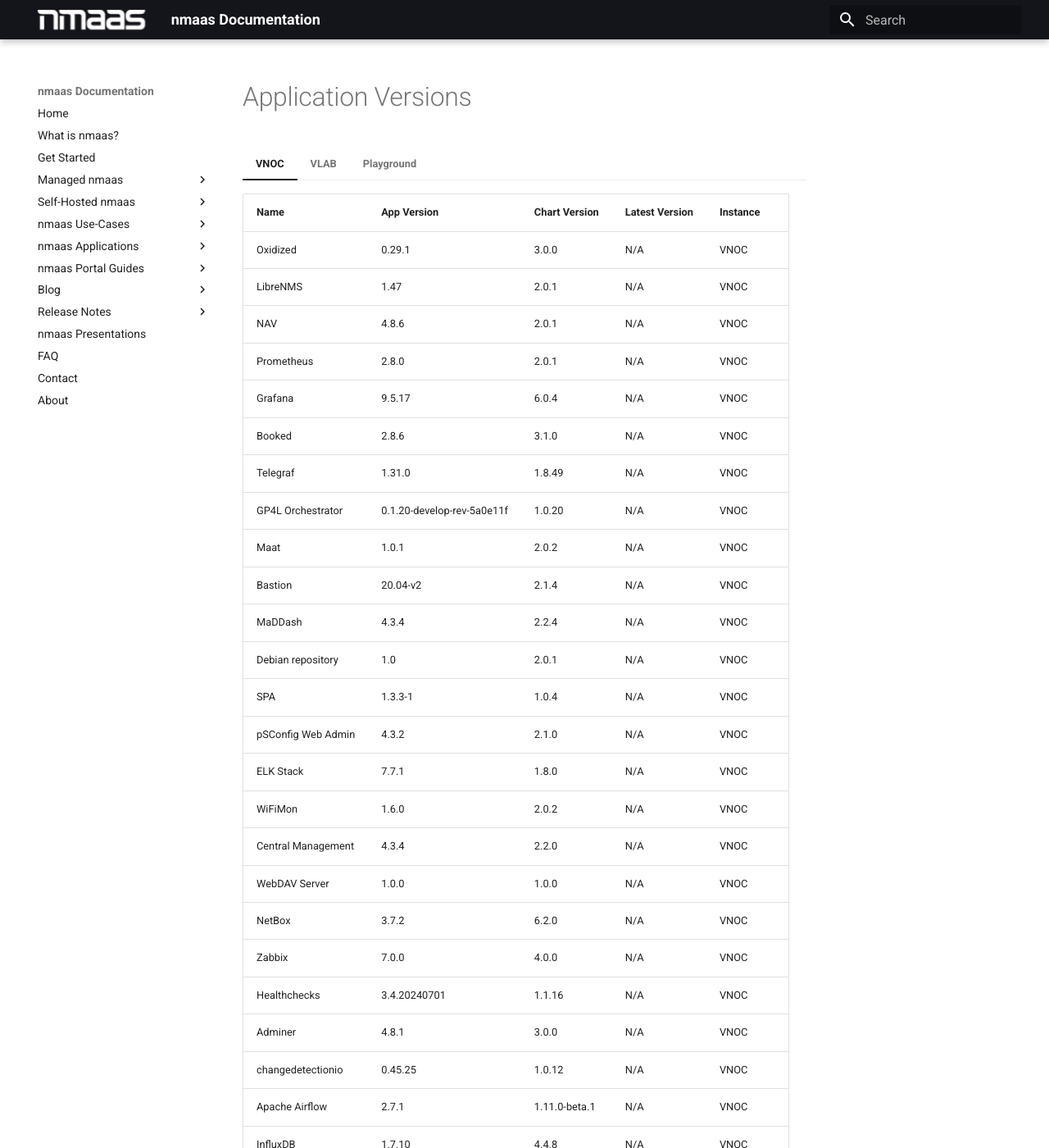
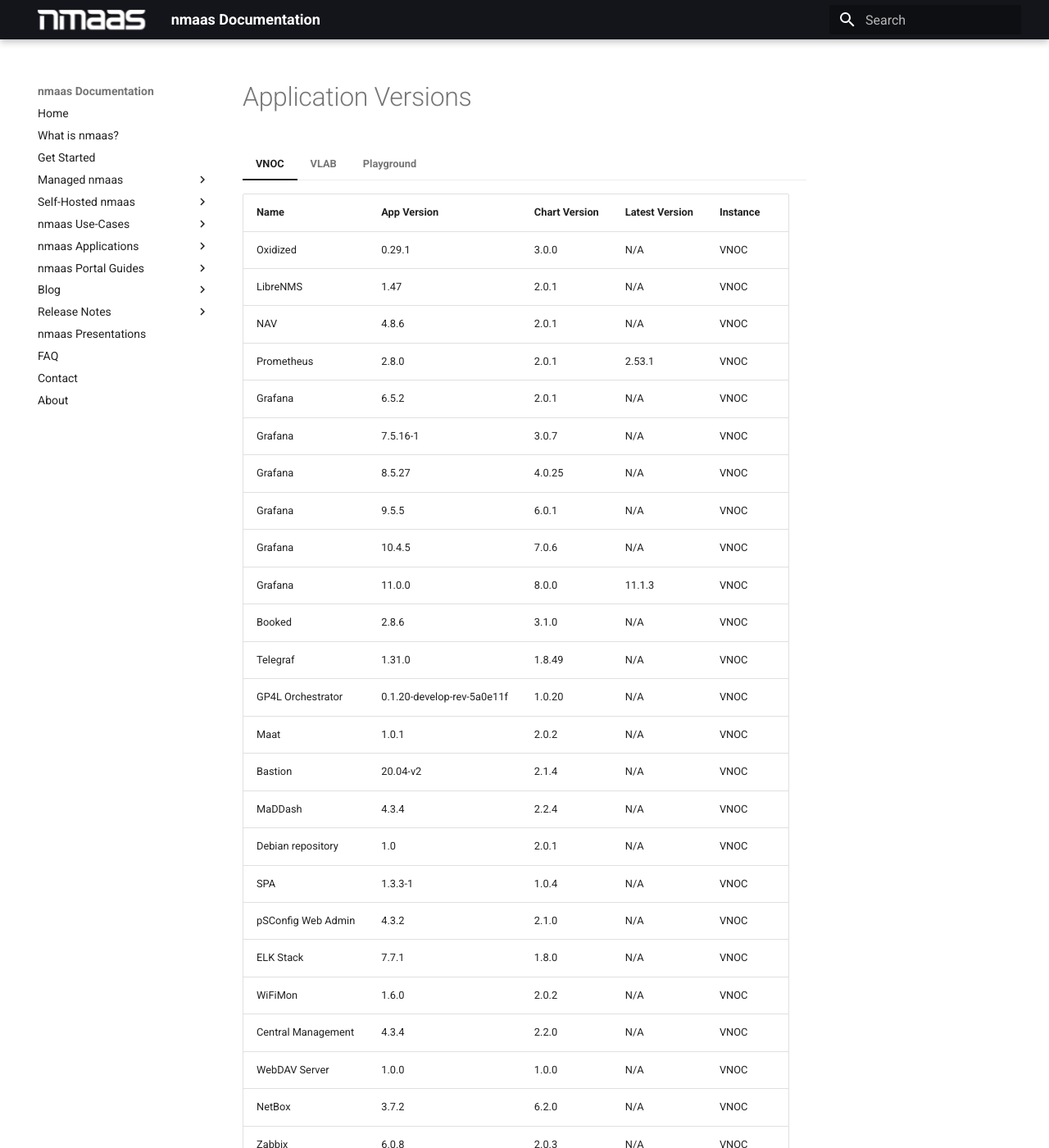
Before and after one commit to nmaas-platform/nmaas-docs, an MkDocs documentation site: the page built from docs/nmaas-applications/application-versions.md, in a window 1280 px wide and 1400 px high. Shown: the whole window at 82% size. Built offline with MkDocs 1.6.1 and Material for MkDocs 9.7.7, drawn with Linux system fonts in a browser that asks for light colours.

Commit message:
Automated update of application versions list

```diff
--- a/docs/nmaas-applications/application-versions.md
+++ b/docs/nmaas-applications/application-versions.md
@@ -7,8 +7,13 @@
     |     Oxidized     |          0.29.1          |    3.0.0    |      N/A     |  VNOC  |
     |     LibreNMS     |           1.47           |    2.0.1    |      N/A     |  VNOC  |
     |        NAV       |           4.8.6          |    2.0.1    |      N/A     |  VNOC  |
-    |    Prometheus    |           2.8.0          |    2.0.1    |      N/A     |  VNOC  |
-    |      Grafana     |          9.5.17          |    6.0.4    |      N/A     |  VNOC  |
+    |    Prometheus    |           2.8.0          |    2.0.1    |    2.53.1    |  VNOC  |
+    |      Grafana     |           6.5.2          |    2.0.1    |      N/A     |  VNOC  |
+    |      Grafana     |         7.5.16-1         |    3.0.7    |      N/A     |  VNOC  |
+    |      Grafana     |          8.5.27          |    4.0.25   |      N/A     |  VNOC  |
+    |      Grafana     |           9.5.5          |    6.0.1    |      N/A     |  VNOC  |
+    |      Grafana     |          10.4.5          |    7.0.6    |      N/A     |  VNOC  |
+    |      Grafana     |          11.0.0          |    8.0.0    |    11.1.3    |  VNOC  |
     |      Booked      |           2.8.6          |    3.1.0    |      N/A     |  VNOC  |
     |     Telegraf     |          1.31.0          |    1.8.49   |      N/A     |  VNOC  |
     | GP4L Orchestrator|0.1.20-develop-rev-5a0e11f|    1.0.20   |      N/A     |  VNOC  |
@@ -23,6 +28,7 @@
     |Central Management|           4.3.4          |    2.2.0    |      N/A     |  VNOC  |
     |   WebDAV Server  |           1.0.0          |    1.0.0    |      N/A     |  VNOC  |
     |      NetBox      |           3.7.2          |    6.2.0    |      N/A     |  VNOC  |
+    |      Zabbix      |           6.0.8          |    2.0.3    |      N/A     |  VNOC  |
     |      Zabbix      |           7.0.0          |    4.0.0    |      N/A     |  VNOC  |
     |   Healthchecks   |       3.4.20240701       |    1.1.16   |      N/A     |  VNOC  |
     |      Adminer     |           4.8.1          |    3.0.0    |      N/A     |  VNOC  |
@@ -48,7 +54,8 @@
     |     Oxidized     |    0.28.0    |    2.0.1    |      N/A     |  VLAB  |
     |     LibreNMS     |     1.47     |    2.0.1    |      N/A     |  VLAB  |
     |        NAV       |     4.8.6    |    2.0.1    |      N/A     |  VLAB  |
-    |    Prometheus    |     2.8.0    |    2.0.1    |      N/A     |  VLAB  |
+    |    Prometheus    |     2.8.0    |    2.0.1    |    2.53.1    |  VLAB  |
+    |      Grafana     |     6.5.2    |    2.0.1    |      N/A     |  VLAB  |
     |      Grafana     |     7.2.0    |    2.0.1    |      N/A     |  VLAB  |
     |      Bastion     |     18.04    |    2.1.0    |      N/A     |  VLAB  |
     |      MaDDash     |     4.3.4    |    2.2.4    |      N/A     |  VLAB  |
@@ -63,12 +70,11 @@
     |Central Management|     4.3.4    |    2.2.0    |      N/A     |  VLAB  |
     |   WebDAV Server  |     1.0.0    |    1.0.0    |      N/A     |  VLAB  |
     |      NetBox      |     3.5.2    |    6.0.0    |      N/A     |  VLAB  |
-    |      Zabbix      |    5.0.20    |    1.0.0    |      N/A     |  VLAB  |
     |   Healthchecks   |    2.10.2    |    1.0.13   |      N/A     |  VLAB  |
-    |       CTFd       |     3.5.1    |    1.0.1    |      N/A     |  VLAB  |
-    |  OWASP JuiceShop |    14.5.1    |    1.0.0    |      N/A     |  VLAB  |
+    |       CTFd       |     3.5.1    |    1.0.1    |     3.7.3    |  VLAB  |
+    |  OWASP JuiceShop |    14.5.1    |    1.0.0    |    17.0.0    |  VLAB  |
     |      Adminer     |     4.8.1    |    3.0.0    |      N/A     |  VLAB  |
-    |      MailDev     |     2.0.5    |    1.0.0    |      N/A     |  VLAB  |
+    |      MailDev     |     2.0.5    |    1.0.0    |     2.1.0    |  VLAB  |
     | changedetectionio|    0.45.2    |    1.0.3    |      N/A     |  VLAB  |
     |       Znuny      |    6.0.39    |    1.0.0    |      N/A     |  VLAB  |
     |     UnrealIRC    |    3.2.8-1   |    1.0.0    |      N/A     |  VLAB  |
@@ -92,7 +98,7 @@
     |    Oxidized    |   0.25.1  |    1.0.1    |      N/A     |Playground|
     |    LibreNMS    |    1.47   |    1.1.1    |      N/A     |Playground|
     |       NAV      |   4.8.6   |    1.0.0    |      N/A     |Playground|
-    |   Prometheus   |   2.8.0   |    1.0.0    |      N/A     |Playground|
+    |   Prometheus   |   2.8.0   |    1.0.0    |    2.53.1    |Playground|
     |     Grafana    |   6.5.2   |    1.1.1    |      N/A     |Playground|
     |     Booked     |   2.7.7   |    1.0.0    |      N/A     |Playground|
     |  SPA Inventory |    2.1    |    0.1.5    |      N/A     |Playground|
```
